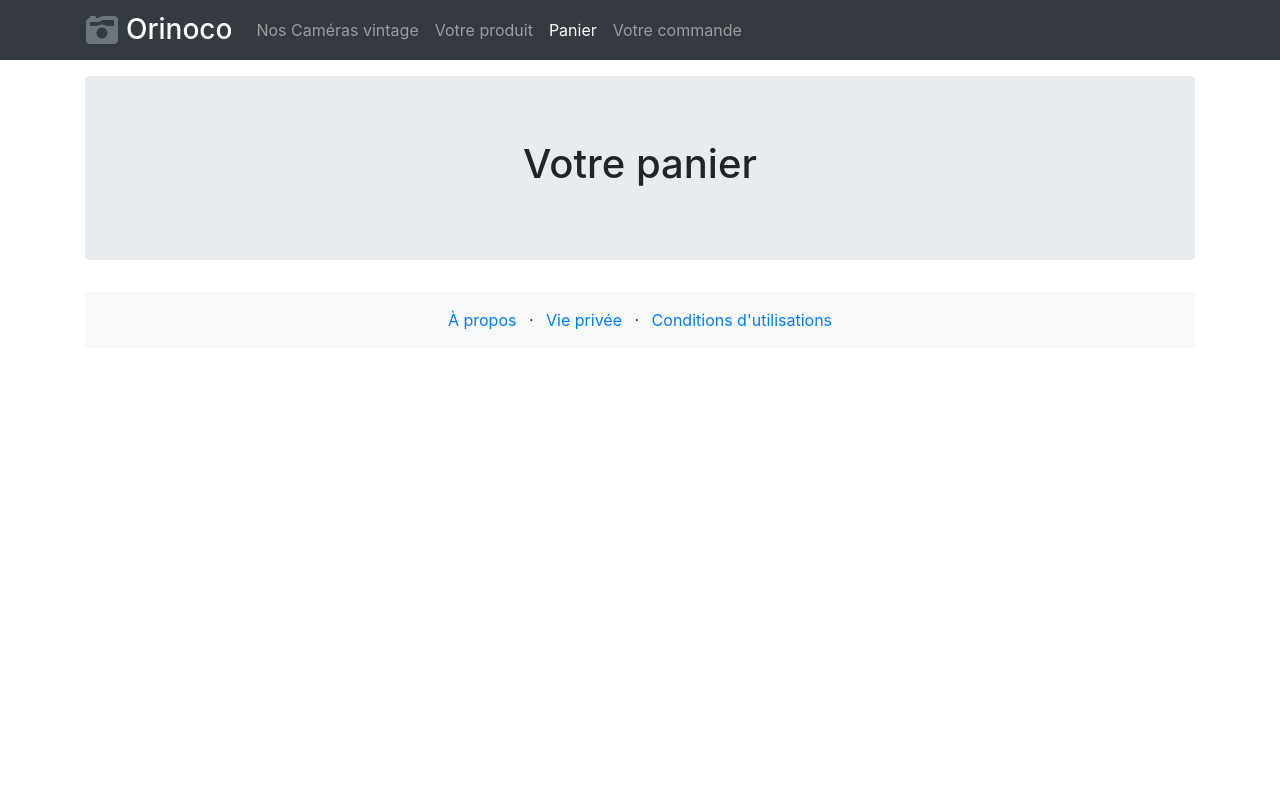
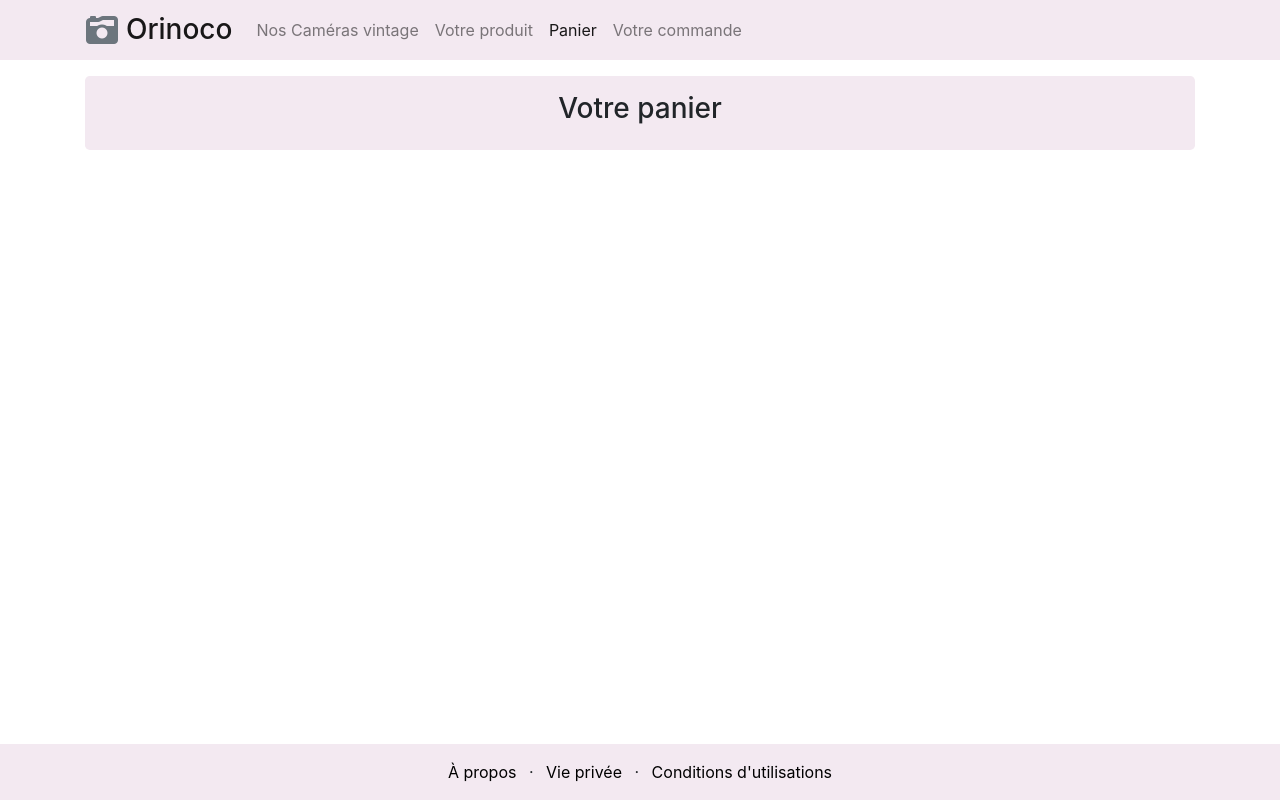
Before and after one commit to Ayricko/P5_Doucet_Aymeric, a website: page front_end/panier.html in a window 1280 px wide. Drawn offline with nearby package versions, Linux system fonts and the light colour scheme; files that its build step writes are made by us from their sources.

Commit message:
écriture de base des fichiers HTML et configuration Sass

```diff
--- a/front_end/panier.html
+++ b/front_end/panier.html
@@ -9,11 +9,7 @@
   <meta name="description" content="Orinoco - Vente en ligne de caméra vintage -">
   <script src="https://kit.fontawesome.com/123843f404.js" crossorigin="anonymous"></script>
 
-
-    <link rel="stylesheet"
-    href="https://stackpath.bootstrapcdn.com/bootstrap/4.4.1/css/bootstrap.min.css"
-    integrity="sha384-Vkoo8x4CGsO3+Hhxv8T/Q5PaXtkKtu6ug5TOeNV6gBiFeWPGFN9MuhOf23Q9Ifjh"
-    crossorigin="anonymous">
+  <link rel="stylesheet" href="css/style.css" />
 
 
 <title>Orinoco</title>
@@ -23,7 +19,7 @@
         <div class="bg-dark">
             <div class="container">
                 <div class="row">
-                    <nav class="col navbar navbar-expand-lg bg-dark navbar-dark">
+                    <nav class="col navbar navbar-expand-lg bg-dark navbar-light">
                         <i class="fas fa-camera-retro fa-2x text-secondary pr-2" width="40" height="30"></i>
                         <a class="navbar-brand" href="index.html">
                             <span class="h3">Orinoco</span>
@@ -55,11 +51,14 @@
             <div class="row mt-3">
                 <div class="col">
                     <div class="jumbotron">
-                        <h1 class="text-center">Votre panier</h1>
+                        <h3 class="text-center">Votre panier</h3>
                     </div>
                 </div>
             </div>
-            <div class="bg-light">
+        </div>
+
+            <footer>
+                <div class="bg-dark">
                     <div class="row">
                         <div class="col">
                             <p></p>
@@ -73,7 +72,8 @@
                         </div>
                     </div>
                 </div>
-        </div>
+            </footer>
+
 
     <!-- Optional JavaScript -->
     <!-- jQuery first, then Popper.js, then Bootstrap JS -->
--- /dev/null
+++ b/front_end/scss/_variable_overrides.scss
@@ -0,0 +1,19 @@
+$dark: #F3E9F1;
+$jumbotron-bg: #F3E9F1;
+
+footer{
+    position: fixed;
+    bottom: 0;
+    width: 100%;
+}
+
+footer a{
+    color: black;
+}
+
+footer a:hover{
+    text-decoration: none;
+    color: black;
+}
+
+$jumbotron-padding: .5rem;
--- /dev/null
+++ b/front_end/scss/style.scss
@@ -0,0 +1,2 @@
+@import "variable_overrides";
+@import "../node_modules/bootstrap/scss/bootstrap.scss"
```
Also changed, not shown: front_end/commande.html (+6 -10 lines), front_end/index.html (+10 -12 lines), front_end/package.json (added, +26 -0 lines), front_end/produit.html (+9 -20 lines), 1 other file. Lines whose indentation alone changed are shown as unchanged.
